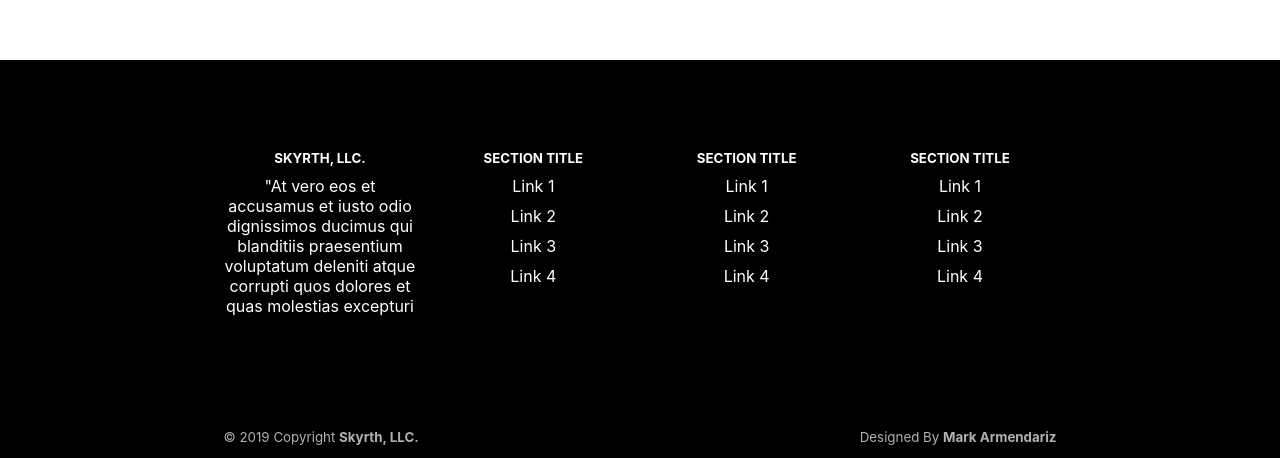
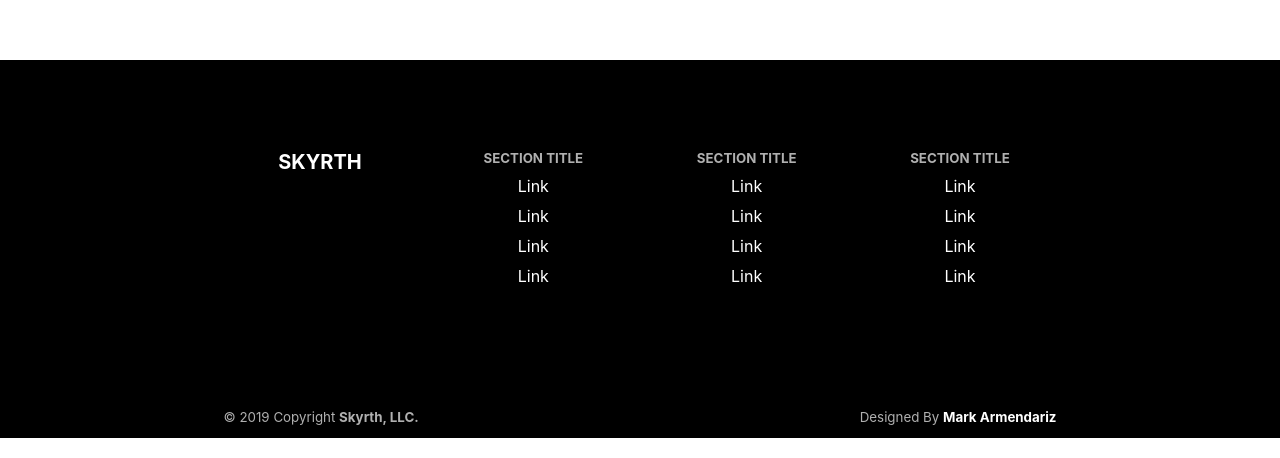
Before and after one commit to marmendariz/skyrth-web-app, a React (Create React App) app: page / in a window 1280 px wide. Shown: the part 804-1262 px from the top of the page. Built offline with nearby package versions, Linux system fonts and the light colour scheme.

Commit message:
More style fixes to footer

```diff
--- a/src/shared-components/footer/Footer.js
+++ b/src/shared-components/footer/Footer.js
@@ -6,44 +6,40 @@ class Footer extends React.Component{
   render(){
     return (
       <div id="app-footer">
-        <section id="connection-secton">
-
-        </section>
-
         <Grid id="grid-wrapper" container>
           <Grid item xs={2}></Grid>
           <Grid item xs={2}>
-            <h5>Skyrth, LLC.</h5>
-            <p>"At vero eos et accusamus et iusto odio dignissimos
+            <h5 id="company-name">Skyrth</h5>
+            {/* <p>"At vero eos et accusamus et iusto odio dignissimos
               ducimus qui blanditiis praesentium voluptatum deleniti
               atque corrupti quos dolores et quas molestias excepturi
-            </p>
+            </p> */}
           </Grid>
           <Grid item xs={2}>
-            <h5>Section Title</h5>
+            <h5 className="footer-section-title">Section Title</h5>
             <ul>
-              <li>Link 1</li>
-              <li>Link 2</li>
-              <li>Link 3</li>
-              <li>Link 4</li>
+              <li><a href="#">Link </a></li>
+              <li><a href="#">Link </a></li>
+              <li><a href="#">Link </a></li>
+              <li><a href="#">Link </a></li>
             </ul>
           </Grid>
           <Grid item xs={2}>
-            <h5>Section Title</h5>
+            <h5 className="footer-section-title">Section Title</h5>
             <ul>
-              <li>Link 1</li>
-              <li>Link 2</li>
-              <li>Link 3</li>
-              <li>Link 4</li>
+              <li><a href="#">Link </a></li>
+              <li><a href="#">Link </a></li>
+              <li><a href="#">Link </a></li>
+              <li><a href="#">Link </a></li>
             </ul>
           </Grid>
           <Grid item xs={2}>
-            <h5>Section Title</h5>
+            <h5 className="footer-section-title">Section Title</h5>
             <ul>
-              <li>Link 1</li>
-              <li>Link 2</li>
-              <li>Link 3</li>
-              <li>Link 4</li>
+              <li><a href="#">Link </a></li>
+              <li><a href="#">Link </a></li>
+              <li><a href="#">Link </a></li>
+              <li><a href="#">Link </a></li>
             </ul>
           </Grid>
           <Grid item xs={2}></Grid>
--- a/src/shared-components/footer/Footer.scss
+++ b/src/shared-components/footer/Footer.scss
@@ -3,29 +3,38 @@
 //TODO: CLEAN UP
 $lite-font-color: #b0b0b0;
 
+@mixin titleSpacing(){
+  margin: 10px;
+  padding: 0;
+}
+
+
 #app-footer{
   height: 100%;
-  // background-color: $app-primary-color;
   background-color: black;
   color: white;
   position: relative;
 
-  // #grid-wrapper{
-  //   padding: 80px 0;
-  // }
+  a{
+    text-decoration: none;
+    color: white;
+  }
+
   #grid-wrapper{
     padding-top: 80px;
     padding-bottom: 50px;
   }
 
-  @mixin titleSpacing(){
-    margin: 10px;
-    padding: 0;
+  #company-name{
+    @include titleSpacing();
+    font-size: 15pt;
+    text-transform: uppercase;
   }
 
-  h5{
+  .footer-section-title{
     @include titleSpacing();
     text-transform: uppercase;
+    color: $lite-font-color;
   }
 
   p{
@@ -35,7 +44,6 @@ $lite-font-color: #b0b0b0;
   hr{
     padding: 0;
     margin: 10px 10px;
-
     border: none;
     height: 1px;
     color: $lite-font-color; /*Old browser support*/
```
